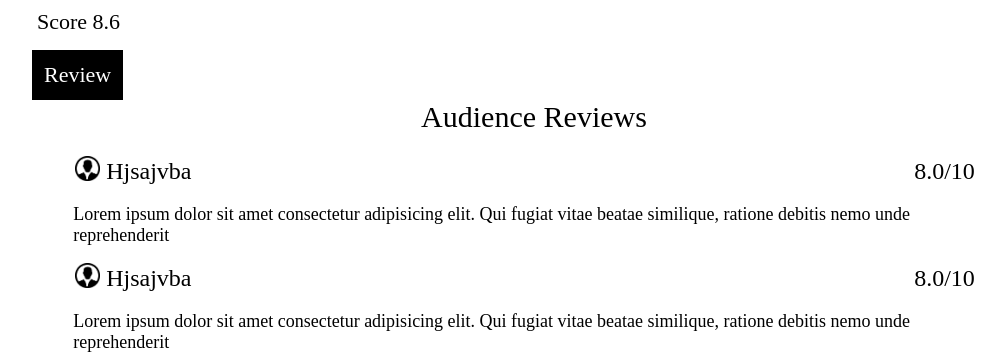
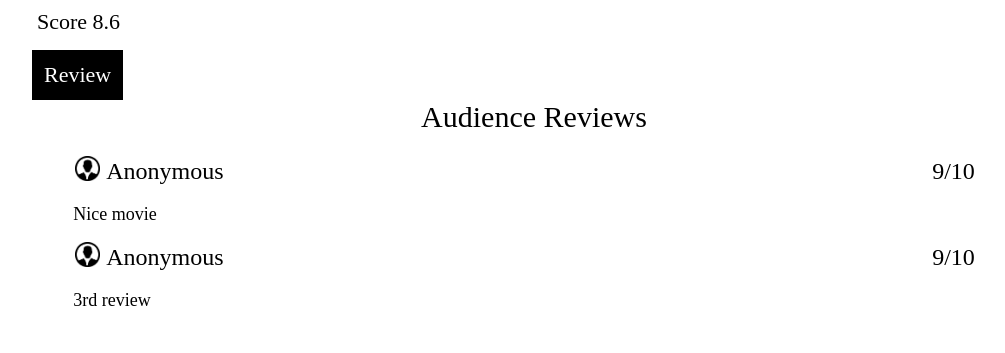
Before and after one commit to Amar800/Project_clone, a Django app: page /review/0 in a window 1280 px wide. Shown: the part 638-991 px from the top of the page, without its empty margins (106-1111 px from the left). After the commit the page ends 944 px from the top, so only its background shows below. Run offline with Django 5.2, Linux system fonts and the light colour scheme; data comes from the database, SQL or seed files in the repository; both versions use the stored data as it was after the commit; some libraries are stand-ins or nearby versions.

Commit message:
22-03-24

```diff
--- a/Project/Template.txt
+++ b/Project/Template.txt
@@ -1 +1 @@
-movie=movies_surprises(name="Saptha Sagaradaache Ello - Side A",synopsis="Manu and Priya hail from a middle-class background and fall in love. When circumstances land Manu in jail, his relationship with Priya is put in jeopardy.",director="Hemanth M. Rao",actors="Rakshit Shetty, Rukmini Vasanth",genre="Drama",rating="9.3",trailer="https://www.youtube.com/embed/oAEX7grNrhs?autoplay=1&mute=1&loop=1&playlist=oAEX7grNrhs",img="../static/Images/Sapta sagaralu daati.jpg",slug="7")
+movie1=movies_surprises(name="Saptha Sagaradaache Ello : Side B",synopsis="10 years later, Manu gets released from jail and starts to build his life again. However, the memories of Priya haunt him and he is forced to enter her life again. How far is he willing to go to give her a happy life they dreamt of.",director="Hemanth M. Rao",actors="Rakshit Shetty, Rukmini Vasanth",genre="Drama",rating="9.5",trailer="https://www.youtube.com/embed/llKjFW1gv0M?autoplay=1&mute=1&loop=1&playlist=llKjFW1gv0M",img="../static/Images/Sapta sagaralu daati B.jpg",slug="8")
--- a/Project/fresht/fresht/urls.py
+++ b/Project/fresht/fresht/urls.py
@@ -28,5 +28,5 @@ urlpatterns = [
     path('signup', views.signup , name="signup"),
     path('users/',include("django.contrib.auth.urls")),
     path('users/',include("users.urls")),
-    path('user_review/<slug:n>', views.user_review.as_view(), name="user_review")
+    path('user_review_page/<slug:n>/<slug:m>', views.user_review_page.as_view(), name="user_review_page")
 ]
--- a/Project/fresht/home/forms.py
+++ b/Project/fresht/home/forms.py
@@ -6,3 +6,8 @@ class dump_user_info(ModelForm):
     class Meta:
         model=user_info
         fields="__all__"
+
+class dump_user_review(ModelForm):
+    class Meta:
+        model=user_review
+        fields="__all__"
--- a/Project/fresht/home/static/CSS/movie_review.css
+++ b/Project/fresht/home/static/CSS/Review.css
@@ -63,6 +63,20 @@
     .Reviews p{
         text-align: center;
         font-size: 24px;
+    }
+    .mobile_review .review_button{
+        background-color: black;
+        width:fit-content;
+        padding: 8px;
+        color: white;
+        font-size:22px ;
+        margin-left: 10px;
+    }
+    .pc_review{
+        display: none;
+    }
+    .mobile_review{
+        margin-left: 120px;
     }
 }
 @media screen and (min-width: 480px) {
@@ -143,4 +157,7 @@
         font-size:22px ;
         margin-left: 10px;
     }
+    .mobile_review{
+        display: none;
+    }
 }
--- a/Project/fresht/home/templates/Review.html
+++ b/Project/fresht/home/templates/Review.html
@@ -1,67 +1,72 @@
 {% extends "base.html" %}
-{%block css%}<link href="../static/CSS/movie_review.css" rel="stylesheet">{% endblock %}
+{%block css%}<link href="../static/CSS/Review.css" rel="stylesheet">{% endblock %}
 {% block title %} Review page{% endblock %}
 {%block template%}
     <div class="Movie_Rating">
-        {{ name }}
+        {{ ctx.name }}
         <div class="Movie">
-            <iframe width="100%" height="100%" src="{{ trailer }}"></iframe>
+            <iframe width="100%" height="100%" src="{{ ctx.trailer }}"></iframe>
         </div>
         <div class="Rating">
-            {{ synopsis }}<br><br>
-            Genre: {{ genre }}<br><br>
-            Director: {{ director }}<br><br>
-            Actors: {{ actors }}<br><br>
-            Score {{ rating }}
+            {{ ctx.synopsis }}<br><br>
+            Genre: {{ ctx.genre }}<br><br>
+            Director: {{ ctx.director }}<br><br>
+            Actors: {{ ctx.actors }}<br><br>
+            Score {{ ctx.rating }}
         </div>
     </div>
     <div class="Movie_Ratingd">
         <div>
-            {{ name }}
+            {{ ctx.name }}
             <div class="Ratings">
-                {{ synopsis }}<br><br>
-                Genre: {{ genre }}<br><br>
-                Director: {{ director }}<br><br>
-                Actors: {{ actors }}<br><br>
-                Score {{ rating }}
+                {{ ctx.synopsis }}<br><br>
+                Genre: {{ ctx.genre }}<br><br>
+                Director: {{ ctx.director }}<br><br>
+                Actors: {{ ctx.actors }}<br><br>
+                Score {{ ctx.rating }}
             </div>
         </div>
         <div class="Movie">
-            <iframe width="100%" height="100%" src="{{ trailer }}"></iframe>
+            <iframe width="100%" height="100%" src="{{ ctx.trailer }}"></iframe>
         </div>
     </div>
+    <div class="pc_review">
         {% if user.is_authenticated %}
             <div class="review_button">
-                <a href="{% url 'user_review' slug %}">Review</a>
+                    <a href="{% url 'user_review_page' ctx.vno ctx.slug %}">Review</a>
             </div>
         {% else %}
             <div class="review_button">
                 <a href="{% url 'login' %}">Review</a>
             </div>
         {% endif %}
+    </div>
+    <div class="mobile_review">
+        {% if user.is_authenticated %}
+            <div class="review_button">
+                    <a href="{% url 'user_review_page' ctx.vno ctx.slug %}">Review</a>
+            </div>
+        {% else %}
+            <div class="review_button">
+                <a href="{% url 'login' %}">Review</a>
+            </div>
+        {% endif %}
+    </div>
     <div class="Reviews">
         <p>Audience Reviews</p>
+        {% for i in reviews %}
+            {% if i.slug|add:0 == ctx.slug|add:0 and i.vno|add:0 == ctx.vno|add:0 %}
                 <div class="user_info">
                     <div class="flx">
                         <div class="profile_icon"><img src="../static/Images/profile.png"></div>
-                <div class="username">Hjsajvba</div>
+                        <div class="username">Anonymous</div>
                     </div>
-            <div class="user_rating">8.0/10</div>
+                    <div class="user_rating">{{ i.rating }}/10</div>
                 </div>
                 <div class="Comment">
-            Lorem ipsum dolor sit amet consectetur adipisicing elit. Qui fugiat vitae beatae similique, ratione debitis nemo
-            unde reprehenderit
+                    {{ i.review }}
                 </div>
-        <div class="user_info">
-            <div class="flx">
-                <div class="profile_icon"><img src="../static/Images/profile.png"></div>
-                <div class="username">Hjsajvba</div>
-            </div>
-            <div class="user_rating">8.0/10</div>
-        </div>
-        <div class="Comment">
-            Lorem ipsum dolor sit amet consectetur adipisicing elit. Qui fugiat vitae beatae similique, ratione debitis nemo
-            unde reprehenderit
-        </div>
+            {% endif %}
+        {% endfor %}
     </div>
 {% endblock %}
--- a/Project/fresht/home/views.py
+++ b/Project/fresht/home/views.py
@@ -1,9 +1,9 @@
-from django.shortcuts import render
+from django.shortcuts import render,redirect
 from django.views import View
 from .models import movies
-from .models import movies_theatre
 from .models import movies_hollywood
 from .models import movies_surprises
+from .models import movies_theatre
 from .forms import *
 from django.http import HttpResponse
 
@@ -12,19 +12,18 @@ def home(request):
 
 class review_page(View):
     def get(self,request,n=None):
-        return render(request, "Review.html",context=movies.objects.all().values()[int(n)])
-
+        return render(request, "Review.html",context={"ctx":movies.objects.all().values()[int(n)],"reviews":user_review.objects.all().values()})
 class review_page_theatre(View):
     def get(self,request,n=None):
-        return render(request, "Review.html",context=movies_theatre.objects.all().values()[int(n)])
+        return render(request, "Review.html",context={"ctx":movies_theatre.objects.all().values()[int(n)],"reviews":user_review.objects.all().values()})
 
 class review_page_hollywood(View):
     def get(self,request,n=None):
-        return render(request, "Review.html",context=movies_hollywood.objects.all().values()[int(n)])
+        return render(request, "Review.html",context={"ctx":movies_hollywood.objects.all().values()[int(n)],"reviews":user_review.objects.all().values()})
 
 class review_page_surprises(View):
     def get(self,request,n=None):
-        return render(request, "Review.html",context=movies_surprises.objects.all().values()[int(n)])
+        return render(request, "Review.html",context={"ctx":movies_surprises.objects.all().values()[int(n)],"reviews":user_review.objects.all().values()})
 
 def signup(request):
     if request.method == "POST":
@@ -35,6 +34,23 @@ def signup(request):
     form=dump_user_info
     return render(request,"signup.html",context={"form":form})
 
-class user_review(View):
-    def get(self,request,n=None):
-        return render(request, "user_review.html", context=movies.objects.all().values()[int(n)])
+class user_review_page(View):
+    form=dump_user_review
+    def post(self,request,n=None,m=None):
+        form=dump_user_review(request.POST)
+        if form.is_valid():
+            form.cleaned_data.update({"slug":m})
+            form.cleaned_data.update({"vno":n})
+            new_form=dump_user_review(form.cleaned_data)
+            new_form.save()
+        return redirect('/')
+    def get(self,request,n=None,m=None):
+        if int(n)==1:
+            ctx=movies.objects.all().values()[int(m)]
+        elif int(n)==2:
+            ctx=movies_theatre.objects.all().values()[int(m)]
+        elif int(n)==3:
+            ctx=movies_hollywood.objects.all().values()[int(m)]
+        elif int(n)==4:
+            ctx=movies_surprises.objects.all().values()[int(m)]
+        return render(request, "user_review.html", context={"ctx":ctx,"form":self.form})
```
Also changed, not shown: Project/fresht/home/models.py (+10 -1 lines), Project/fresht/home/static/CSS/user_review.css (+60 -2 lines), Project/fresht/home/templates/user_review.html (+26 -4 lines), Project/fresht/db.sqlite3, Project/fresht/home/migrations/0009_movies_vno_movies_hollywood_vno_movies_surprises_vno_and_more.py (added), Project/fresht/home/migrations/0010_user_review_alter_movies_vno_and_more.py (added), Project/fresht/home/migrations/0011_alter_user_review_rating.py (added), Project/fresht/home/migrations/0012_alter_user_review_rating.py (added), Project/fresht/home/migrations/0013_user_review_slug_user_review_vno.py (added), Project/fresht/home/migrations/0014_alter_user_review_slug.py (added), Project/fresht/home/migrations/0015_rename_user_review_user_reviews.py (added), Project/fresht/home/migrations/0016_rename_user_reviews_user_review.py (added). Lines whose indentation alone changed are shown as unchanged.
